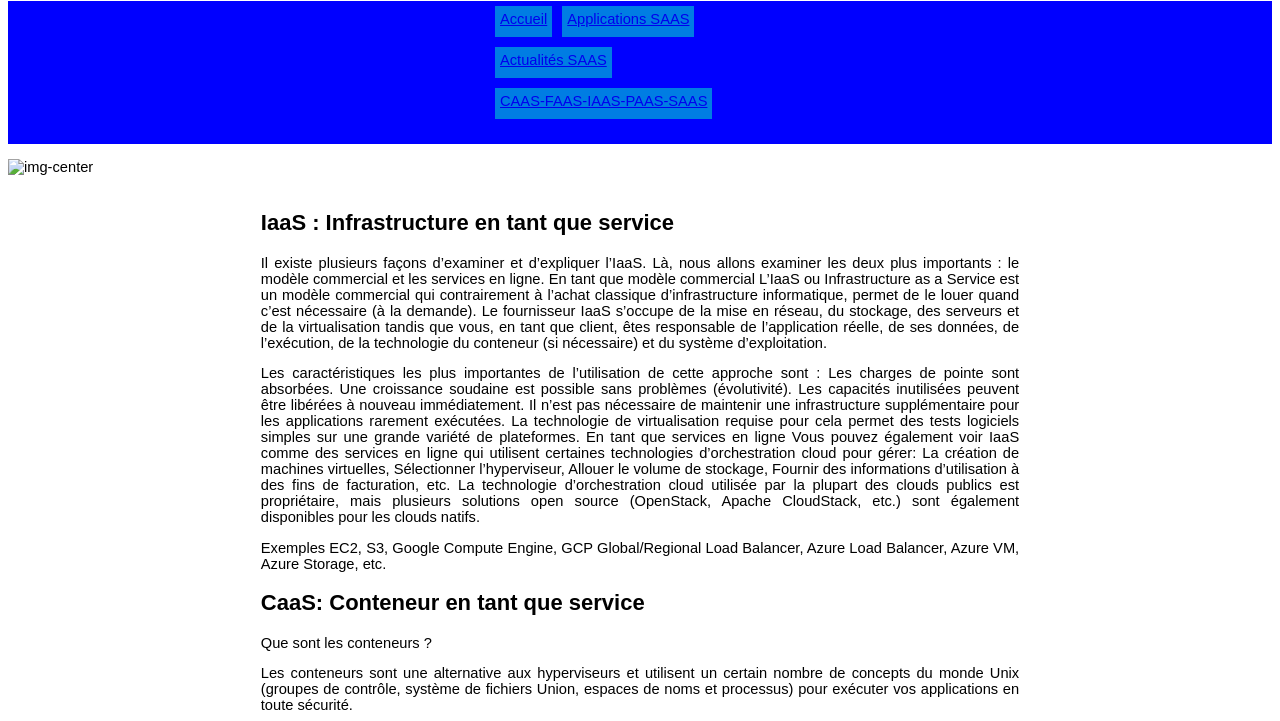
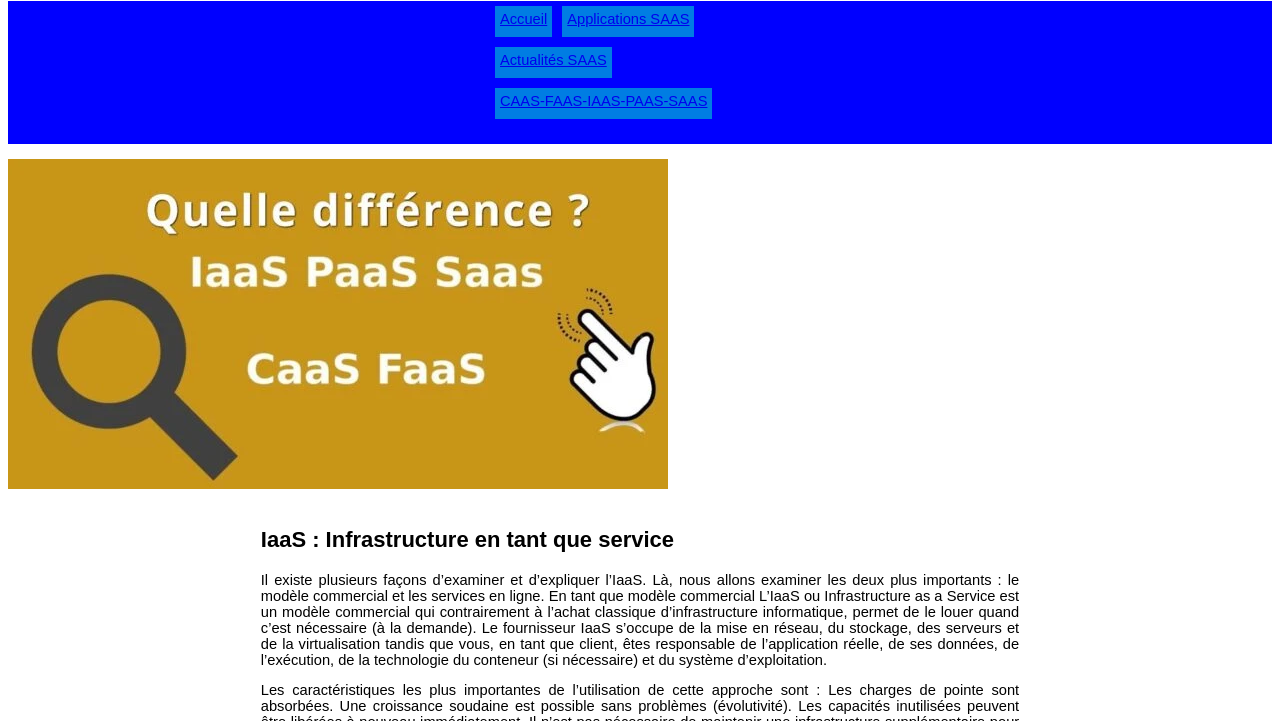
Before and after one commit to bolares/vsaas, a plain HTML site: page paas.html in a window 1280 px wide. Shown: the part 79-800 px from the top of the page. Drawn offline with Linux system fonts and the light colour scheme.

Commit message:
Update paas.html

```diff
--- a/paas.html
+++ b/paas.html
@@ -16,7 +16,7 @@
    <li><a href="paas.html">CAAS-FAAS-IAAS-PAAS-SAAS</a> </li>
   </ul>
 </nav>
-<p><img src="iaaspassfass.jpg" alt="img-center"></p>
+<p><img src="iaaspassfass.jpeg" alt="img-center"></p>
 <article>
   <h2> IaaS : Infrastructure en tant que service</h2><p>Il existe plusieurs façons d’examiner et d’expliquer l’IaaS. Là, nous allons examiner les deux plus importants : le modèle commercial et les services en ligne.
 
```
